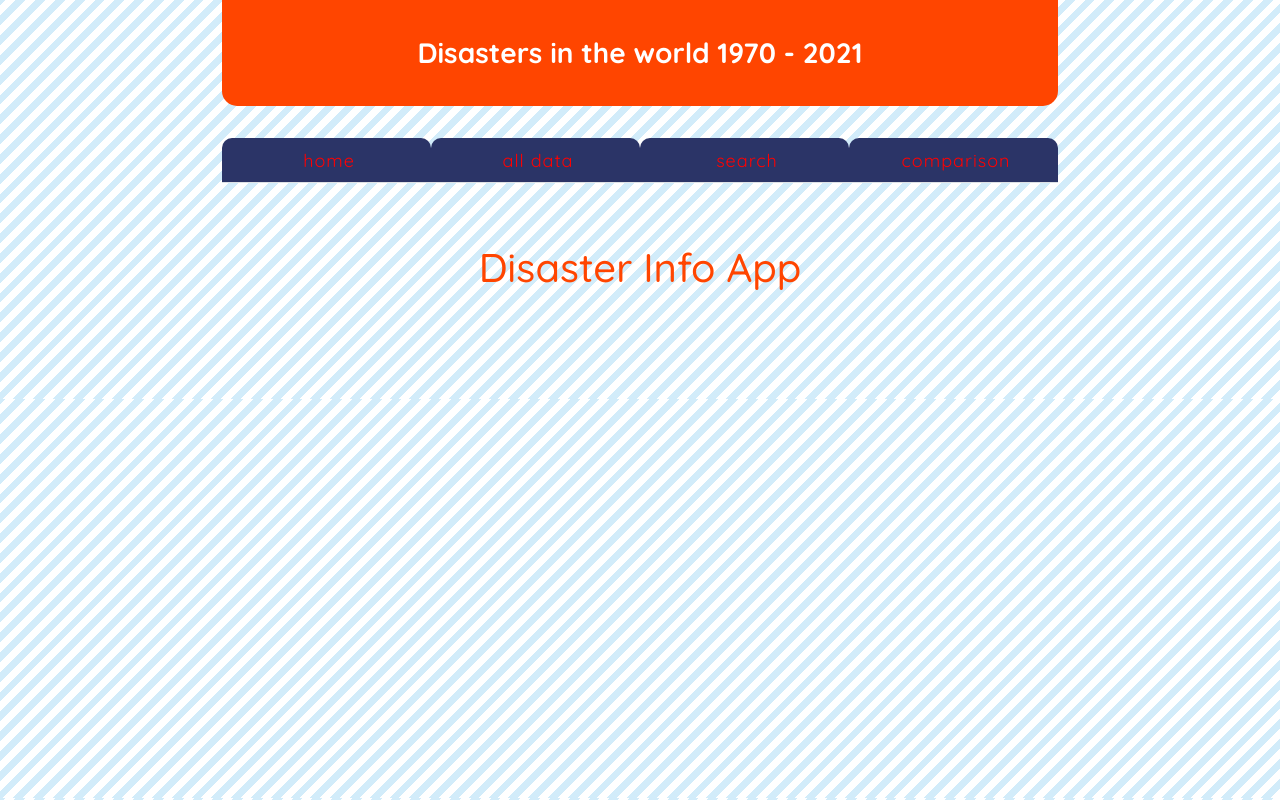
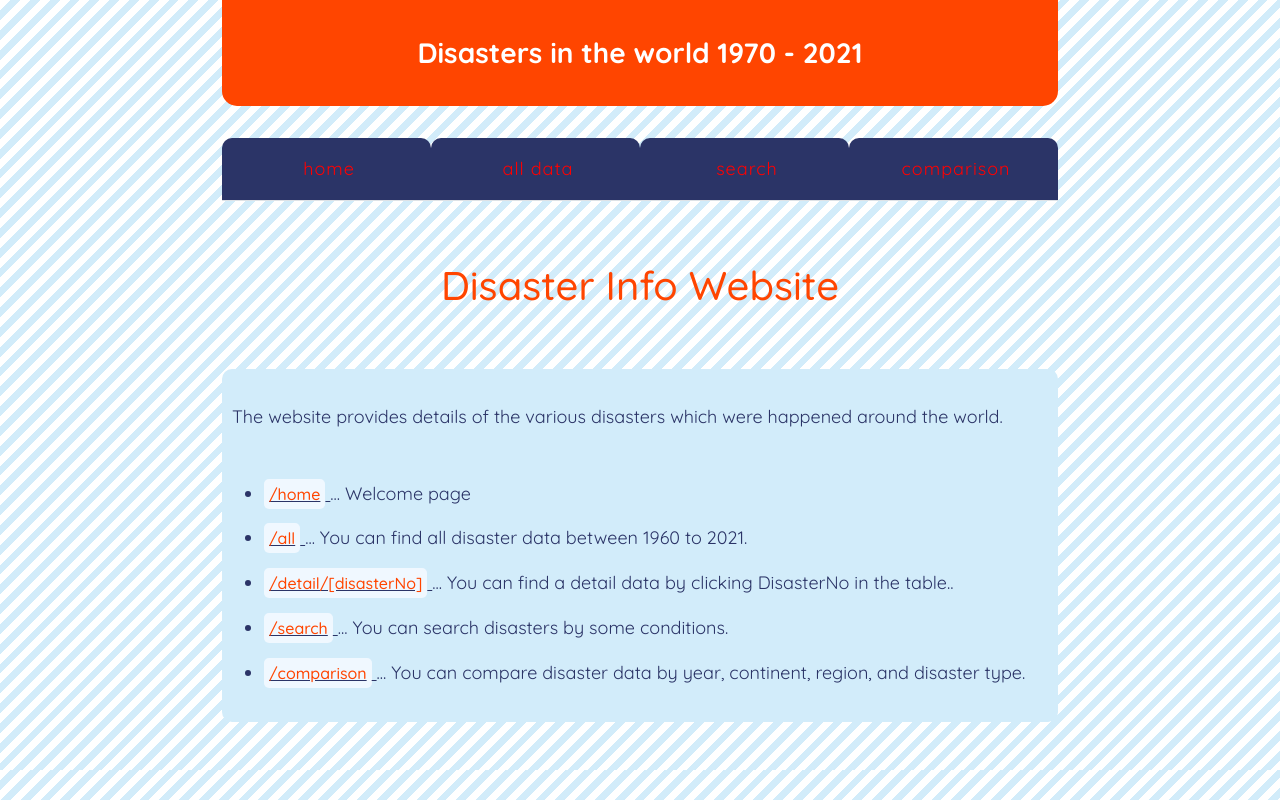
Before and after one commit to azusaw/hotel_CS551Q, a Django app: page / in a window 1280 px wide. Run offline with Django 4.2, Linux system fonts and the light colour scheme; some libraries are stand-ins or nearby versions.

Commit message:
edit home page contents

```diff
--- a/disaster/templates/home.html
+++ b/disaster/templates/home.html
@@ -1,4 +1,36 @@
 {% extends "base.html" %}
 {% block page_content %}
-<h1>Disaster Info App</h1>
+<h1>Disaster Info Website</h1>
+<div class="text-box">
+    <p>The website provides details of the various disasters which were happened around the world.</p>
+    <ul>
+        <li>
+            <a href="{% url 'home' %}">
+                <span class="tag">/home</span>
+            </a>... Welcome page
+        </li>
+        <li>
+            <a href="{% url 'all' %}">
+                <span class="tag">/all</span>
+            </a> ... You can find all disaster data between 1960 to 2021.
+        </li>
+        <li>
+            <a href="{% url 'detail' disasterNo='2011-0082-JPN' %}">
+                <span class="tag">/detail/[disasterNo]</span>
+            </a>... You can find a detail data by clicking
+            DisasterNo in the table..
+        </li>
+        <li>
+            <a href="{% url 'comparison' %}">
+                <span class="tag">/search</span>
+            </a>... You can search disasters by some conditions.
+        </li>
+        <li>
+            <a href="{% url 'comparison' %}">
+                <span class="tag">/comparison</span>
+            </a> ... You can compare disaster data by year, continent, region,
+            and disaster type.
+        </li>
+    </ul>
+</div>
 {% endblock %}
--- a/static/base.css
+++ b/static/base.css
@@ -4,7 +4,7 @@ body {
     background-image: repeating-linear-gradient(-45deg,#fff, #fff 7px, transparent 0, transparent 14px);
     margin: 0 auto;
     color: orangered;
-    font-size: 16px;
+    font-size: 15px;
     padding-bottom: 3rem;
 }
 
@@ -21,8 +21,17 @@ h3 {
 }
 
 p {
+    font-size: 18px;
     padding: 1rem 0;
     line-height: 2.8rem;
+    color: #2B3467;
+    margin-bottom: 1rem;
+}
+
+li {
+    font-size: 18px;
+    line-height: 2.8rem;
+    color: #2B3467;
 }
 
 a {
@@ -32,6 +41,7 @@ a {
 
 a:hover, a:visited {
     color: inherit;
+    decoration: none;
 }
 
 img {
--- a/static/custom.css
+++ b/static/custom.css
@@ -53,3 +53,20 @@
     color: orangered;
     font-weight: 500;
 }
+
+.text-box {
+    background-color: #d2ecfa;
+    border-radius: 10px;
+    padding: 10px;
+}
+
+.tag {
+    padding: 5px;
+    margin: 2em 0;
+    background-color: aliceblue;
+    border-radius: 5px;
+    font-size: 16px;
+    color: orangered;
+    font-weight: 500;
+    cursor: pointer;
+}
```
